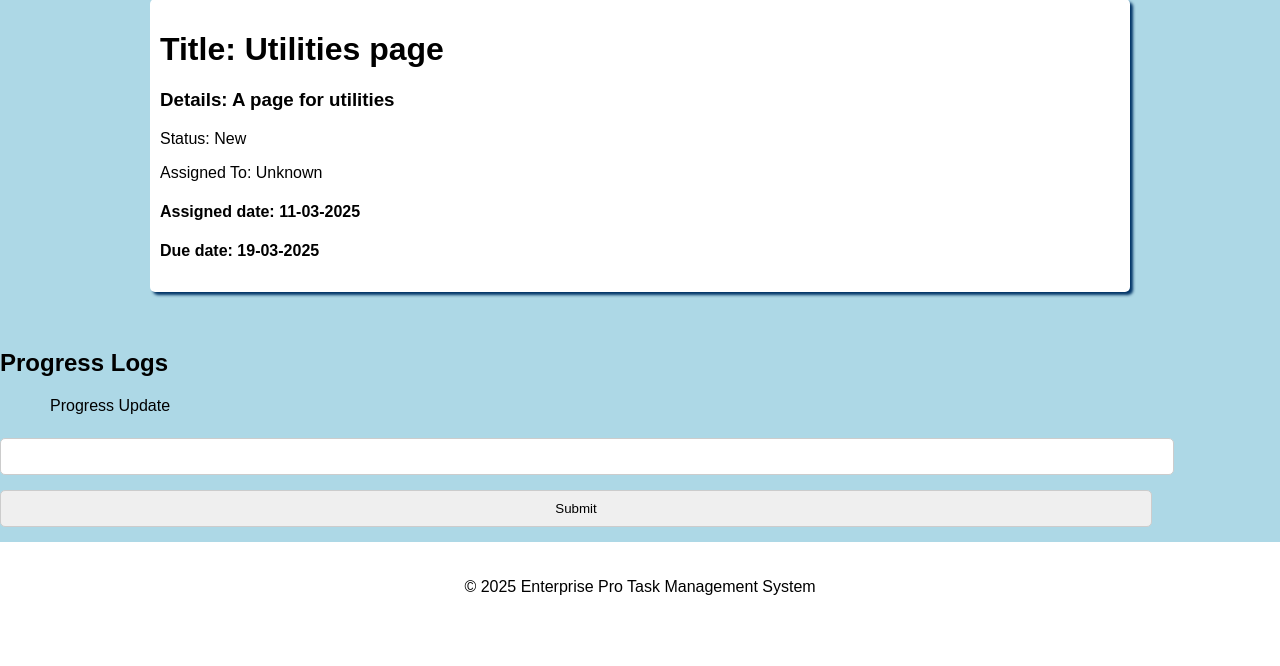
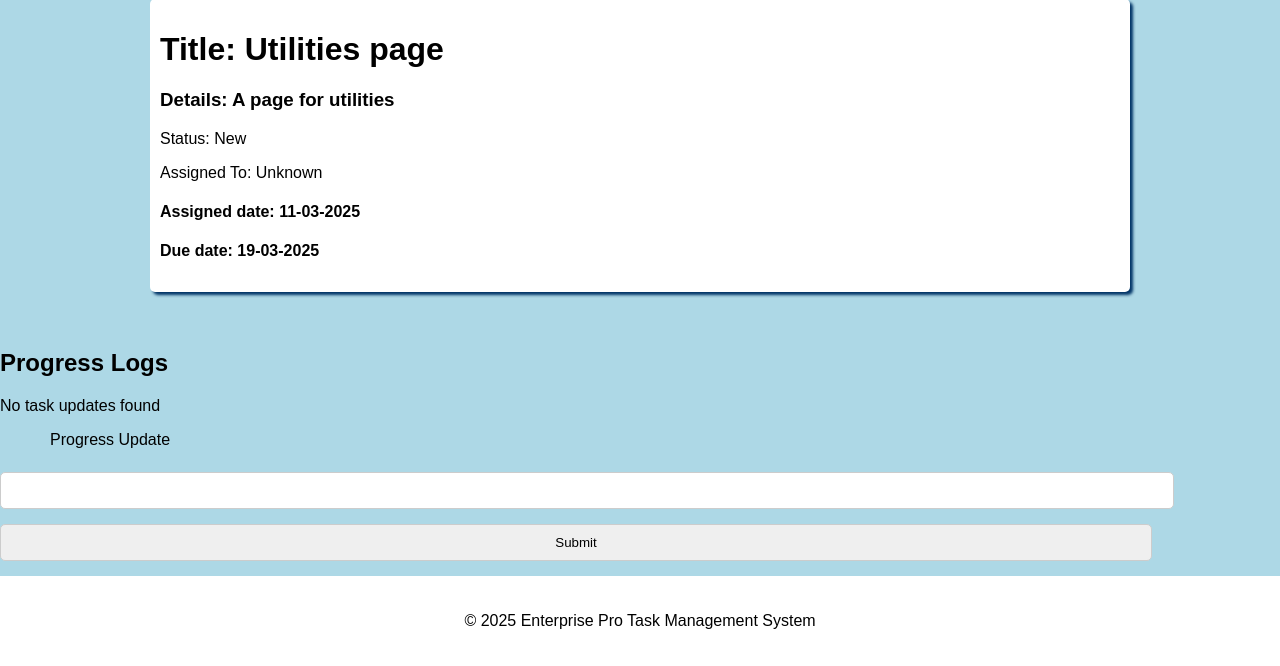
Before and after one commit to HasanBradfordUni/Enterprise-Pro-Coursework, a Flask app: page /tasks in a window 1280 px wide. Shown: the part 1528-2194 px from the top of the page. Before the commit the page ends 2123 px from the top, so only its background shows below. Run offline with Flask 3, Linux system fonts and the light colour scheme.

Commit message:
Update tasks.html with progress logs from database

```diff
--- a/Code/templates/tasks.html
+++ b/Code/templates/tasks.html
@@ -81,6 +81,19 @@
 
 <section id="progress-logs" class="task-form">
     <h2>Progress Logs</h2>
+    <div class="todo-container">
+        {% if task_updates|length == 0 %}
+        <p>No task updates found</p>
+        {% endif %}
+        {% for task_update in task_updates %}
+        <div class="task-box" data-task-update-id="{{ task_update[0] }}">
+            <h1>Date: {{ task_update[4] }}</h1>
+            <h3>Progress Update: {{ task_update[2] }} </h3>
+            <p>Status: {{ task_update[3] }}</p>
+        </div>
+        <br>
+        {% endfor %}
+    </div>
     <form action="{{ url_for('update_progress') }}" method="POST" enctype="multipart/form-data">
         {{ form.hidden_tag() }}
         <div class="form-group">
```
